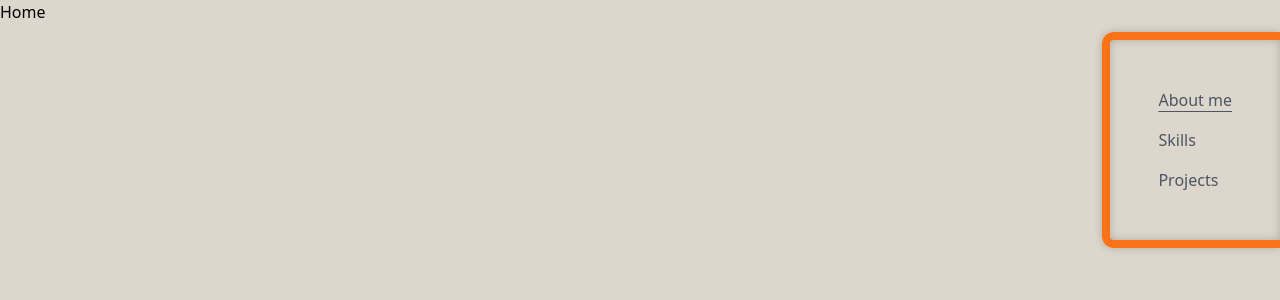
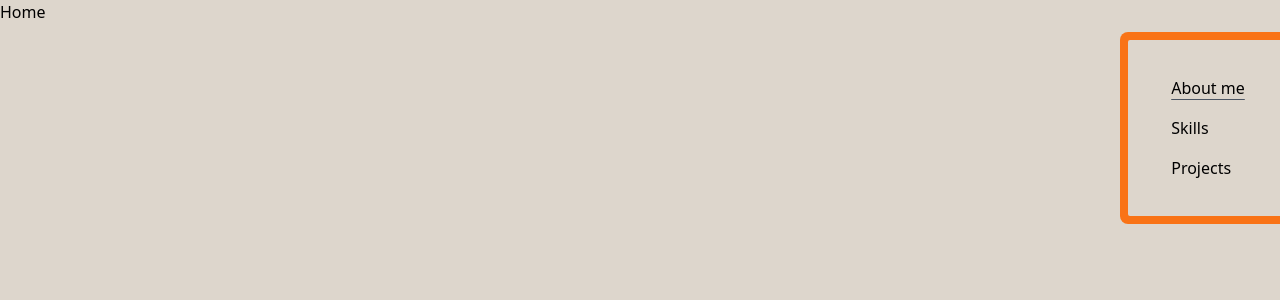
Before and after one commit to maelreinertmartinez/portfolio, a Vue app: page / in a window 1280 px wide. Shown: the top 300 px of the page. Built offline with nearby package versions, Linux system fonts and the light colour scheme.

Commit message:
Refactor App.vue and NavMenu components: enhance layout with overflow handling, adjust NavMenu positioning, and update styling for improved visual appeal. Introduce animated background gradient and refine NavMenuItem with flex alignment and cursor effects for better user experience.

```diff
--- a/src/App.vue
+++ b/src/App.vue
@@ -4,8 +4,8 @@ import NavMenu from './components/NavMenu.vue'
 </script>
 
 <template>
-  <div class="flex bg-timberwolf-200 w-full h-screen relative">
-    <NavMenu class="absolute top-8 right-0" />
+  <div class="flex bg-timberwolf-200 w-full h-screen relative overflow-hidden">
+    <NavMenu class="absolute top-8 -right-4" />
     <RouterView />
   </div>
 </template>
--- a/src/components/NavMenu.vue
+++ b/src/components/NavMenu.vue
@@ -3,19 +3,43 @@ import NavMenuItem from './NavMenuItem.vue'
 </script>
 
 <template>
-  <nav
-    class="flex flex-col gap-4 text-gray-600 border-y-8 border-l-8 border-orange-500 p-12 rounded-l-xl w-max h-max"
-  >
-    <NavMenuItem class="w-max" to="/">About me</NavMenuItem>
-    <NavMenuItem class="w-max" to="/skills">Skills</NavMenuItem>
-    <NavMenuItem class="w-max" to="/projects">Projects</NavMenuItem>
+  <nav class="item rounded-l-lg w-44 h-48 flex justify-center items-center">
+    <div class="container rounded-l-sm bg-timberwolf-200 flex justify-center items-center">
+      <div class="flex flex-col gap-4 w-max">
+        <NavMenuItem class="w-max" to="/">About me</NavMenuItem>
+        <NavMenuItem class="w-max" to="/skills">Skills</NavMenuItem>
+        <NavMenuItem class="w-max" to="/projects">Projects</NavMenuItem>
+      </div>
+    </div>
   </nav>
 </template>
 
 <style scoped>
-nav {
-  box-shadow:
-    inset 0 0 8px 0 rgba(0, 0, 0, 0.2),
-    0 0 8px 0 rgba(0, 0, 0, 0.2);
+@property --angle {
+  syntax: '<percentage>';
+  initial-value: 0%;
+  inherits: false;
+}
+
+.item {
+  background: conic-gradient(
+    from 135deg,
+    #f97316,
+    #f97316 var(--angle),
+    transparent var(--angle),
+    transparent
+  );
+  animation: rotate 1.5s forwards;
+}
+
+.container {
+  width: calc(100% - 16px);
+  height: calc(100% - 16px);
+}
+
+@keyframes rotate {
+  to {
+    --angle: 75%;
+  }
 }
 </style>
--- a/src/components/NavMenuItem.vue
+++ b/src/components/NavMenuItem.vue
@@ -7,13 +7,13 @@ defineProps<{
 </script>
 
 <template>
-  <RouterLink class="link relative" :to="to">
+  <RouterLink class="link relative flex items-center" :to="to">
     <div
-      class="text relative after:absolute after:bottom-0 after:left-0 after:w-0 after:h-px after:bg-gray-600 after:transition-all after:duration-300 after:ease-in-out"
+      class="text relative whitespace-nowrap after:absolute after:bottom-0 after:left-0 after:w-0 after:h-px after:bg-gray-600 after:transition-all after:duration-300 after:ease-in-out"
     >
       <slot />
     </div>
-    <div class="cursor"></div>
+    <div class="cursor absolute top-1/2 -translate-y-1/2 left-0 w-px bg-gray-600"></div>
   </RouterLink>
 </template>
 
@@ -23,25 +23,11 @@ defineProps<{
   width: 100%;
 }
 
-.link {
-  display: flex;
-  flex-direction: row;
-  align-items: center;
-}
-
 .text {
-  position: relative;
-  white-space: nowrap;
   animation: typing 1.5s forwards;
 }
 
 .cursor {
-  position: absolute;
-  top: 50%;
-  transform: translateY(-50%);
-  left: 0;
-  width: 1px;
-  background: #4b5563;
   animation: cursor 1.5s forwards;
 }
 
@@ -71,7 +57,7 @@ defineProps<{
   }
   100% {
     height: 0px;
-    left: calc(100% + 5px);
+    left: calc(100% + 3px);
   }
 }
 </style>
```
